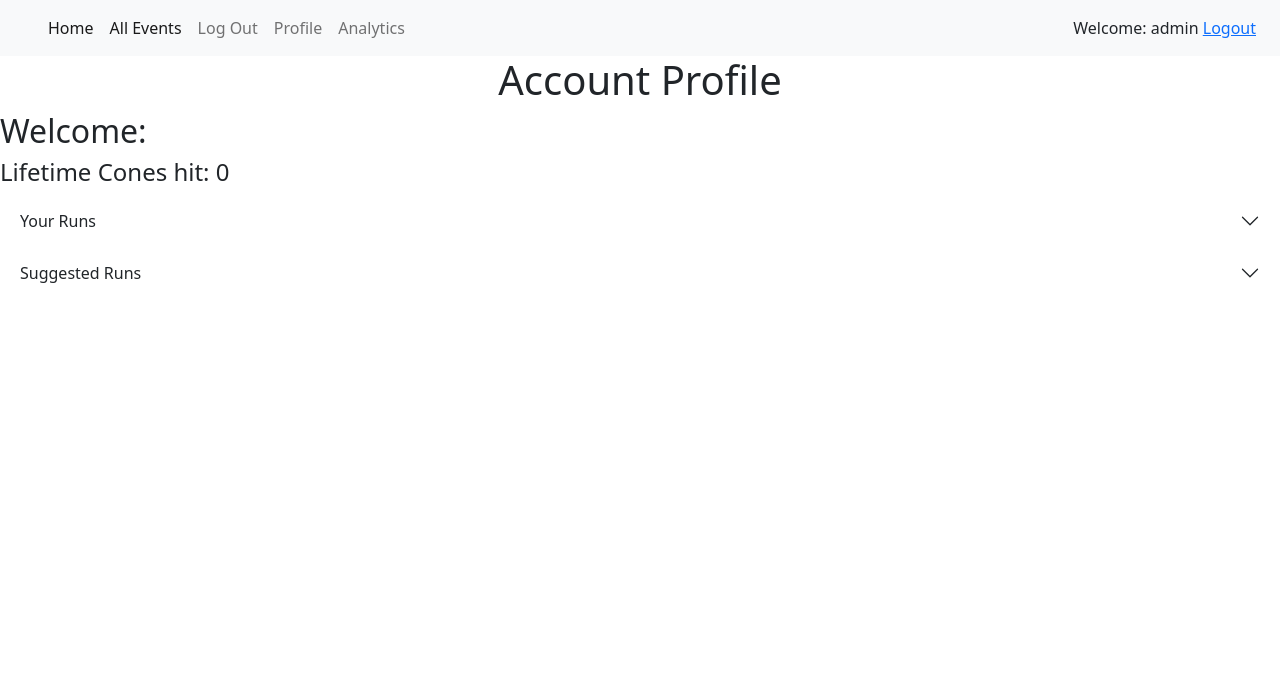
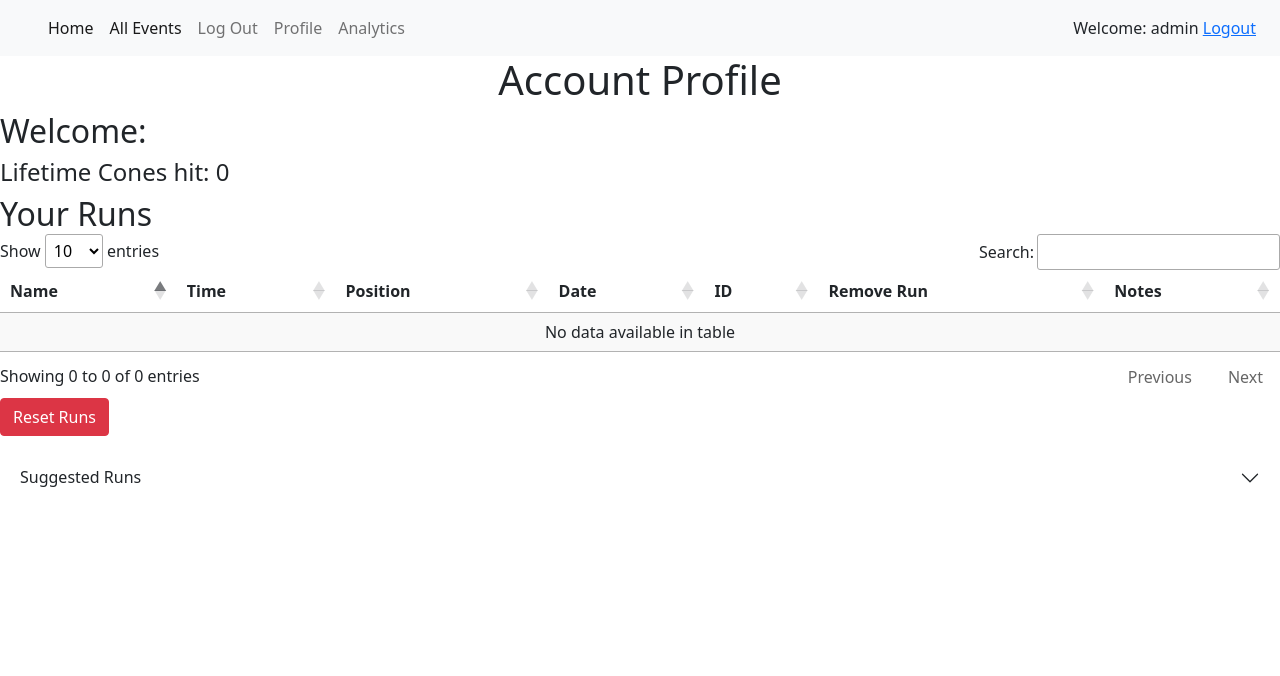
Before and after one commit to sirotras/IT391Proj, a Django app: page /user_profile/ in a window 1280 px wide. Shown: the top 676 px of the page. Run offline with Django 4.2, Linux system fonts and the light colour scheme; a user stored in the database is signed in; data comes from the database, SQL or seed files in the repository; both versions use the stored data as it was after the commit; some libraries are stand-ins or nearby versions.

Commit message:
edit/update notes

```diff
--- a/DjangoApp/autocross/forms.py
+++ b/DjangoApp/autocross/forms.py
@@ -2,6 +2,8 @@ from django import forms
 from django.contrib.auth.forms import UserCreationForm
 from django.contrib.auth.models import User
 from django import forms
+from django.forms import ModelForm
+from .models import Run_notes
 
 class SignUpForm(UserCreationForm):
     email = forms.EmailField(widget=forms.EmailInput(attrs={'class':'form-control'}))
@@ -17,3 +19,8 @@ class SignUpForm(UserCreationForm):
         self.fields['username'].widget.attrs['class']= 'form-control'
         self.fields['password1'].widget.attrs['class']= 'form-control'
         self.fields['password2'].widget.attrs['class']= 'form-control'
+
+class RunNotesForm(ModelForm):
+    class Meta:
+        model = Run_notes
+        fields = ['tire_pressure','tire_wear','comments','video_link']
--- a/DjangoApp/autocross/templates/autocross/user_profile.html
+++ b/DjangoApp/autocross/templates/autocross/user_profile.html
@@ -29,15 +29,10 @@ $(document).ready( function () {
     <h1 class="text-center">Account Profile</h1>
     <h2>Welcome: {{user.get_full_name}}</h2>
     <h4>Lifetime Cones hit: {{user.profile.total_cone_count}}</h4>
-    <div class="accordion accordion-flush" id="accordionFlushExample">
-        <div class="accordion-item">
           <h2 class="accordion-header" id="flush-headingOne">
-            <button class="accordion-button collapsed" type="button" data-bs-toggle="collapse" data-bs-target="#flush-collapseOne" aria-expanded="false" aria-controls="flush-collapseOne">
               Your Runs
-            </button>
           </h2>
-          <div id="flush-collapseOne" class="accordion-collapse collapse" aria-labelledby="flush-headingOne" data-bs-parent="#accordionFlushExample">
-            <div class="accordion-body">
+
               <table id = "" class="display">
                 <thead>
               <th>Name</th>
@@ -46,6 +41,7 @@ $(document).ready( function () {
               <th>Date</th>
               <th>ID</th>
               <th>Remove Run</th>
+              <th>Notes</th>
                 </thead>
             <tbody>
               {% for run,note in run_note_list %}
@@ -60,6 +56,29 @@ $(document).ready( function () {
                         <button type="submit" class="btn btn-danger" value = "{{run.b_run_id}}" name="run_rem">Remove</button>
                     </form>
                   </td>
+                  <td>
+                    <form action="#" method="get">
+                    <button class="btn btn-primary" type="submit" data-bs-toggle="offcanvas" data-bs-target="#offcanvasExample" aria-controls="offcanvasExample" value = "{{note.note_id}}" name="note_id">
+                      Notes
+                    </button>
+                    </form>
+                    <div class="offcanvas offcanvas-start" tabindex="-1" id="offcanvasExample" aria-labelledby="offcanvasExampleLabel">
+                      <div class="offcanvas-header">
+                        <h5 class="offcanvas-title" id="offcanvasExampleLabel">Offcanvas</h5>
+                        <button type="button" class="btn-close" data-bs-dismiss="offcanvas" aria-label="Close"></button>
+                      </div>
+                      <div class="offcanvas-body">
+                        <div>
+                          <form method = "POST">
+                            {% csrf_token  %}
+                            {{form.as_p}}
+                            <input type="submit">
+                          </form>
+                        </div>
+                      </div>
+                    </div>
+
+                  </td>
               </tr>
               {% endfor %}
             </tbody>
@@ -67,10 +86,6 @@ $(document).ready( function () {
               <form action="#" method="get">
                 <button type="submit" class="btn btn-danger" value = "reset" name="run_reset">Reset Runs</button>
               </form>
-            </div>
-          </div>
-        </div>
-    </div>
 
       <div class="accordion accordion-flush" id="accordionFlushExample">
         <div class="accordion-item">
--- a/DjangoApp/autocross/views.py
+++ b/DjangoApp/autocross/views.py
@@ -8,7 +8,7 @@ from django.urls import reverse_lazy
 from .models import Event, Best_run_data, Run_data, Profile, Run_notes
 from django.contrib.auth.models import User
 from fuzzywuzzy import fuzz
-from .forms import SignUpForm
+from .forms import SignUpForm, RunNotesForm
 from json import dumps
 
 
@@ -27,10 +27,20 @@ def home(request):
 
 @login_required
 def user_profile(request):
-    current_user = request.user
-    #print(current_user.id)
     current_profile = request.user.profile
     #print(current_profile.id)
+    instance = None
+    if(request.GET.get('note_id')):
+        print("InRequest")
+        print(request.GET['note_id'])
+        instance = Run_notes.objects.get(note_id = int(request.GET['note_id']))
+    #form = None
+    if request.method == 'POST':
+        form = RunNotesForm(request.POST or None, instance=instance)
+        if form.is_valid():
+            form.save()
+    else:
+        form = RunNotesForm(instance=instance)
 
     #update suggestions
     if(request.GET.get('suggbtn')):
@@ -76,7 +86,7 @@ def user_profile(request):
         note = Run_notes.objects.get(b_run_id = Best_run_data.objects.get(b_run_id = int(brun_id)))
         run_note_list.append((run,note))
 
-    context = {'sugg_run_list':sugg_run_list,'sugg_list':sugg_list, 'run_note_list':run_note_list,'events_checked':events_checked}
+    context = {'sugg_run_list':sugg_run_list,'sugg_list':sugg_list, 'run_note_list':run_note_list,'events_checked':events_checked, 'form':form}
     return render(request, 'autocross/user_profile.html', context=context)
 
 class SignUpView(CreateView):
```
Also changed, not shown: DjangoApp/db.sqlite3.
